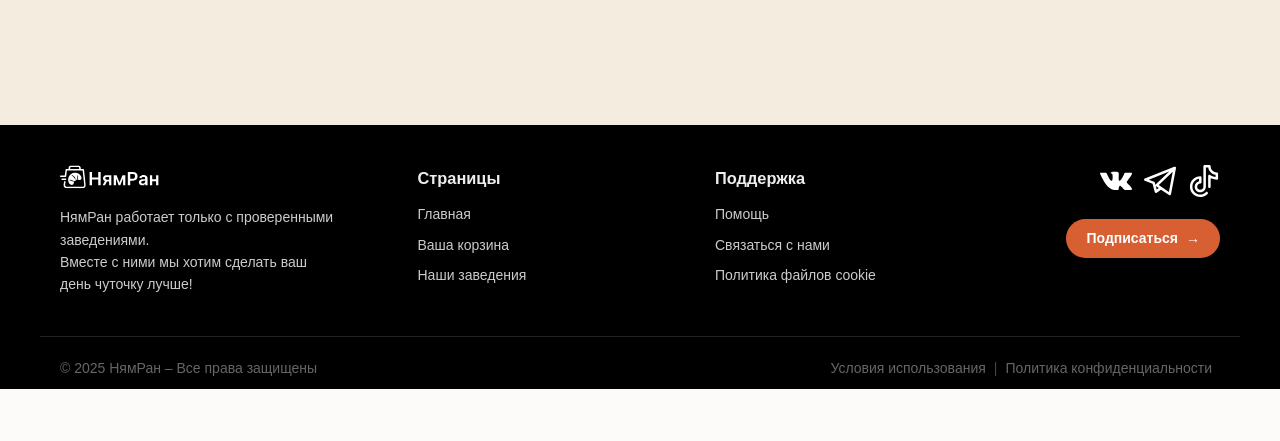
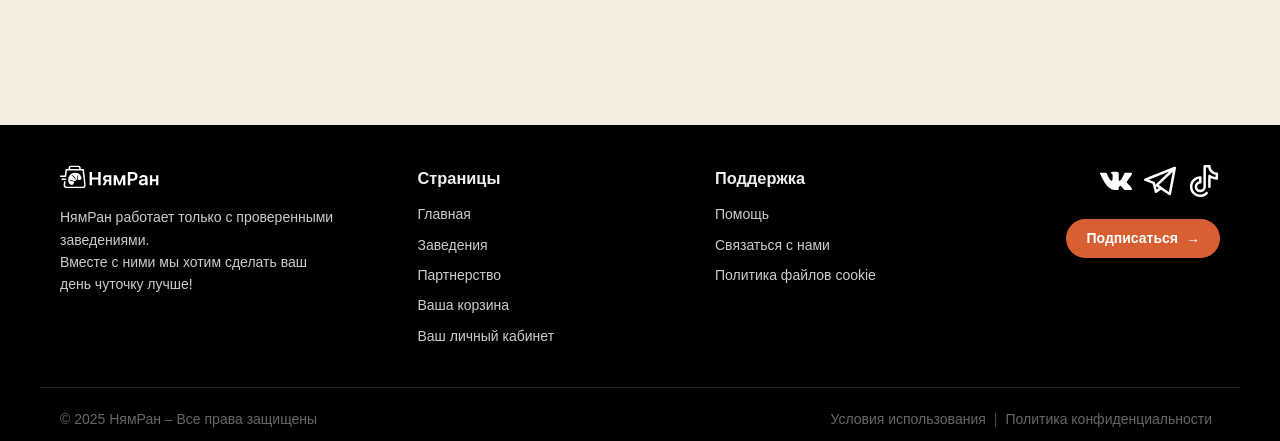
Before and after one commit to SSerov77/web-nyamrun, a Django app: page /orders/create/ in a window 1280 px wide. Shown: the part 803-1244 px from the top of the page. Before the commit the page ends 1192 px from the top, so only its background shows below. Run offline with Django 5.2, Linux system fonts and the light colour scheme; data comes from the database, SQL or seed files in the repository; data that the repository does not hold is empty; parts of the project's set-up code (start-up, migrations or seed data) failed here and were passed over; some web fonts are replaced.

Commit message:
Update links in footer

```diff
--- a/nyamrun/templates/includes/footer.html
+++ b/nyamrun/templates/includes/footer.html
@@ -21,10 +21,16 @@
             <a href="{% url 'home' %}">Главная</a>
           </li>
           <li>
+            <a href="{% url 'place_list' %}">Заведения</a>
+          </li>
+          <li>
+            <a href="{% url 'partnership' %}">Партнерство</a>
+          </li>
+          <li>
             <a href="{% url 'order_create' %}">Ваша корзина</a>
           </li>
           <li>
-            <a href="{% url 'place_list' %}">Наши заведения</a>
+            <a href="{% url 'profile' %}">Ваш личный кабинет</a>
           </li>
         </ul>
       </div>
```
